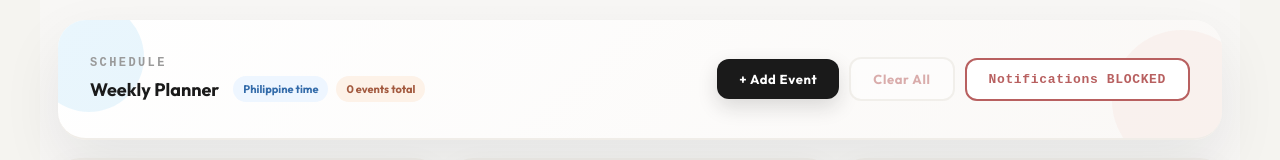
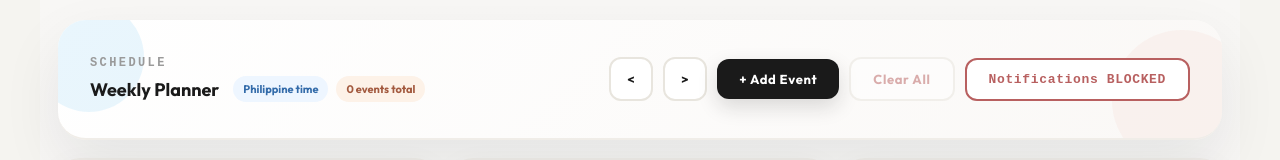
Before and after one commit to crl1005/task, a Next.js app: page / in a window 1280 px wide. Shown: the top 160 px of the page. Built offline with nearby package versions, Linux system fonts and the light colour scheme.

Commit message:
add buttons

```diff
--- a/src/components/CalendarApp.tsx
+++ b/src/components/CalendarApp.tsx
@@ -150,6 +150,11 @@ export default function CalendarApp() {
       persistTodos([]);
     }
   }, [persistEvents, persistTodos]);
+
+  const shiftCalendarDay = useCallback((direction: number) => {
+    setRefDate((current) => addDays(current, direction));
+  }, []);
+
   const openAddEvent = useCallback(() => {
     const now = getPHDateParts(new Date());
     const startHour = Math.min(Math.max(Math.ceil(now.hours + now.minutes / 60), START_HOUR), END_HOUR - 1);
@@ -208,6 +213,8 @@ export default function CalendarApp() {
             </div>
           </div>
           <div style={{ position:"relative",zIndex:1,display:"flex",alignItems:"center",gap:10,flexWrap:"wrap" }}>
+            <button onClick={() => shiftCalendarDay(-1)} className="btn-secondary" style={{ padding:"12px 16px",fontSize:13,fontWeight:700,letterSpacing:"0.05em",border:"2px solid #e8e5de",background:"#fff",color:"#1a1a1a",borderRadius:12,cursor:"pointer" }}>&lt;</button>
+            <button onClick={() => shiftCalendarDay(1)} className="btn-secondary" style={{ padding:"12px 16px",fontSize:13,fontWeight:700,letterSpacing:"0.05em",border:"2px solid #e8e5de",background:"#fff",color:"#1a1a1a",borderRadius:12,cursor:"pointer" }}>&gt;</button>
             <button onClick={openAddEvent} className="btn-primary" style={{ padding:"12px 22px",fontSize:13,fontWeight:700,letterSpacing:"0.05em",border:"none",background:"#1a1a1a",color:"#fff",borderRadius:12,cursor:"pointer",boxShadow:"0 8px 20px rgba(26,26,26,0.15)" }}>+ Add Event</button>
             <button onClick={clearAllEvents} className="btn-secondary" style={{ padding:"12px 22px",fontSize:13,fontWeight:700,letterSpacing:"0.05em",border:"2px solid #e8e5de",background:"#fff",color:"#b86060",borderRadius:12,cursor:"pointer",opacity:!hasEvents?0.5:1,pointerEvents:!hasEvents?"none":"auto" }}>Clear All</button>
             <button onClick={toggleEnabled} className="btn-secondary" style={{ padding:"12px 22px",fontSize:13,fontWeight:700,letterSpacing:"0.05em",border:`2px solid ${notifColor}`,background:"#fff",color:notifColor,borderRadius:12,cursor:"pointer",fontFamily:"monospace" }}>{notifLabel}</button>
```
